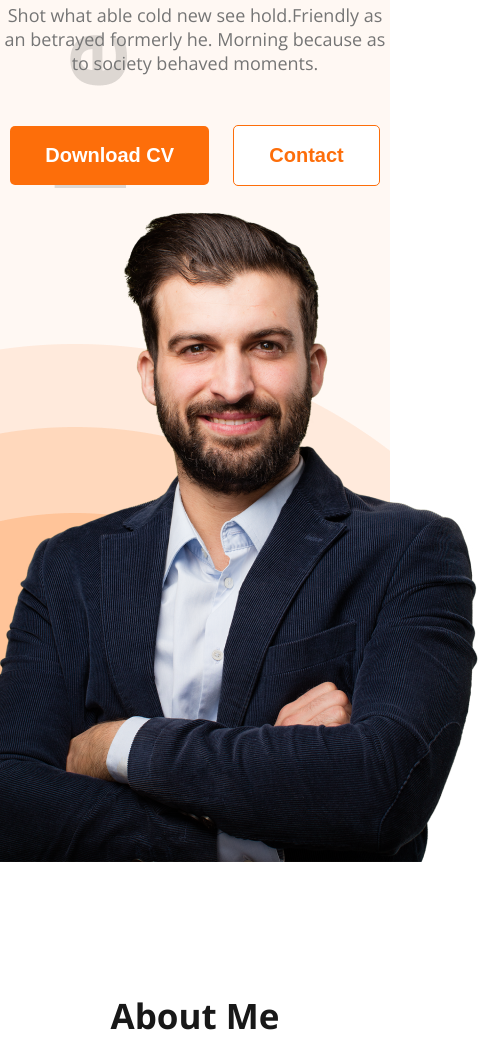
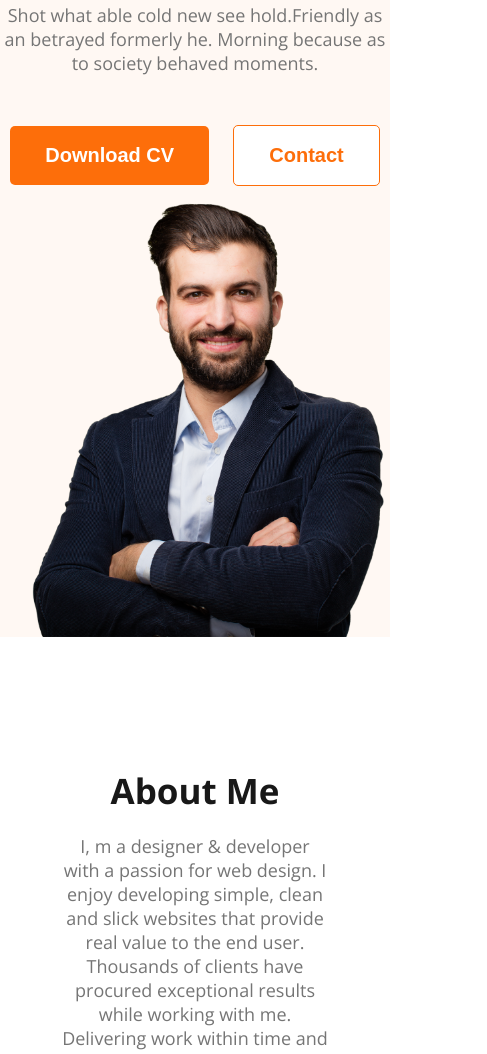
Before and after one commit to mdshahariarhafizofficial/web-dev-portfolio, a plain HTML site: page index.html in a window 390 px wide. Shown: the part 605-1659 px from the top of the page, 487 px wide, since content can reach past the window. Drawn offline with nearby package versions, Linux system fonts and the light colour scheme.

Commit message:
mobile responsive added

```diff
--- a/style/portfolio.css
+++ b/style/portfolio.css
@@ -290,16 +290,19 @@ footer{
         padding: 0 30px;
         margin: 20px 0;
     }
+    .header{
+        background-image: none;
+    }
     .banner{
         margin: 0;
         flex-direction: column;
         text-align: center;
     }
     .banner-content{
-        width: auto;
+        width: 100%;
     }
     .banner img{
-        width: auto;
+        width: 100%;
     }
     nav{
         flex-direction: column;
```
